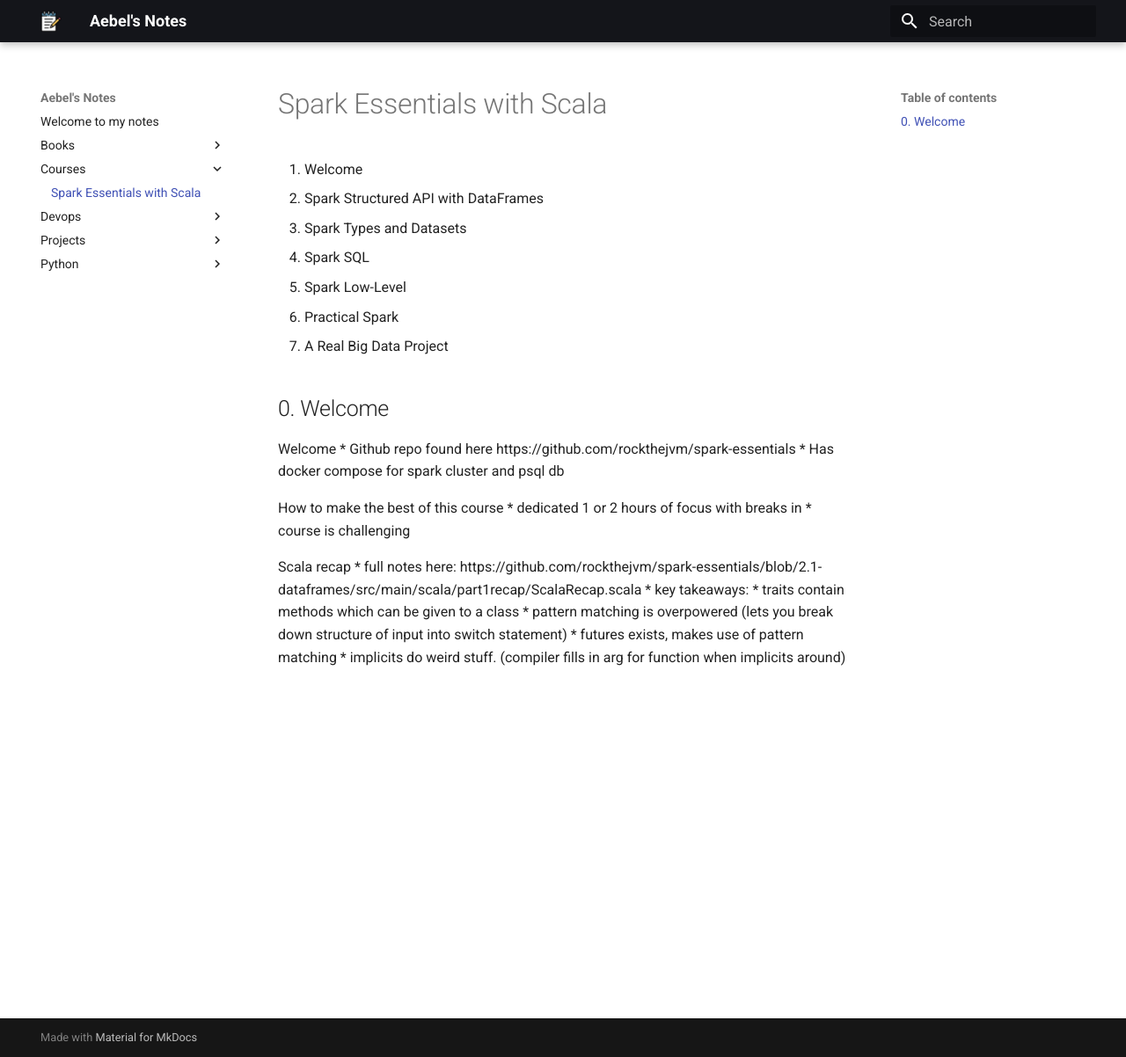
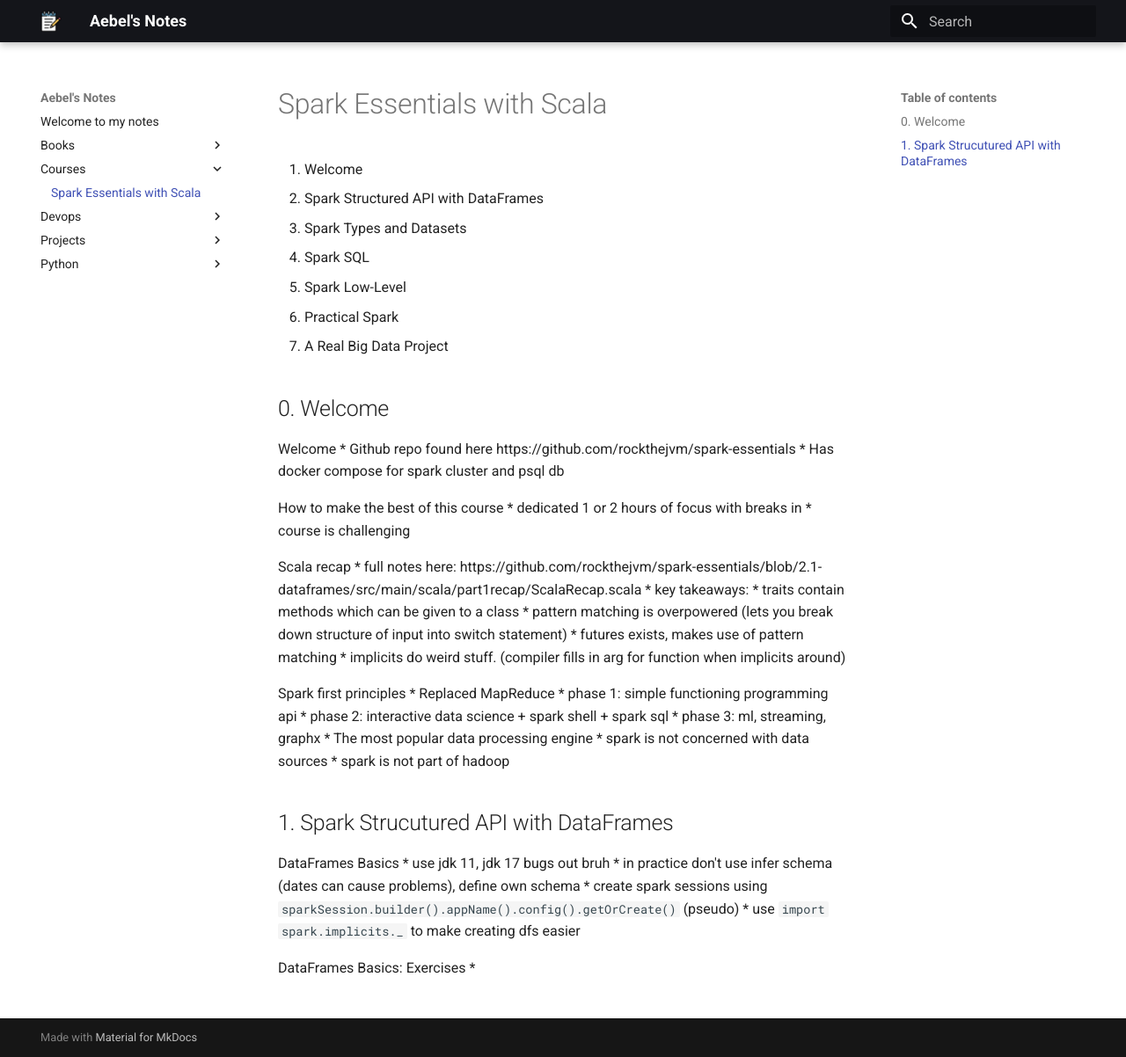
Before and after one commit to Aebel-Shajan/notes, an MkDocs documentation site: the page built from docs/courses/rock-the-jvm-spark-essentials.md, in a window 1280 px wide and 1202 px high. Shown: the whole window at 88% size. Built offline with MkDocs 1.6.1 and Material for MkDocs 9.7.7, drawn with Linux system fonts in a browser that asks for light colours.

Commit message:
Add notes for rtj spark essentials section 1.

```diff
--- a/docs/courses/rock-the-jvm-spark-essentials.md
+++ b/docs/courses/rock-the-jvm-spark-essentials.md
@@ -25,3 +25,25 @@ Scala recap
     * pattern matching is overpowered (lets you break down structure of input into switch statement)
     * futures exists, makes use of pattern matching
     * implicits do weird stuff. (compiler fills in arg for function when implicits around)
+
+
+Spark first principles
+* Replaced MapReduce
+* phase 1: simple functioning programming api
+* phase 2: interactive data science + spark shell + spark sql
+* phase 3: ml, streaming, graphx
+* The most popular data processing engine
+* spark is not concerned with data sources
+* spark is not part of hadoop
+
+
+## 1. Spark Strucutured API with DataFrames
+
+DataFrames Basics
+* use jdk 11, jdk 17 bugs out bruh
+* in practice don't use infer schema (dates can cause problems), define own schema
+* create spark sessions using `sparkSession.builder().appName().config().getOrCreate()` (pseudo)
+* use `import spark.implicits._` to make creating dfs easier
+
+DataFrames Basics: Exercises
+*
```
